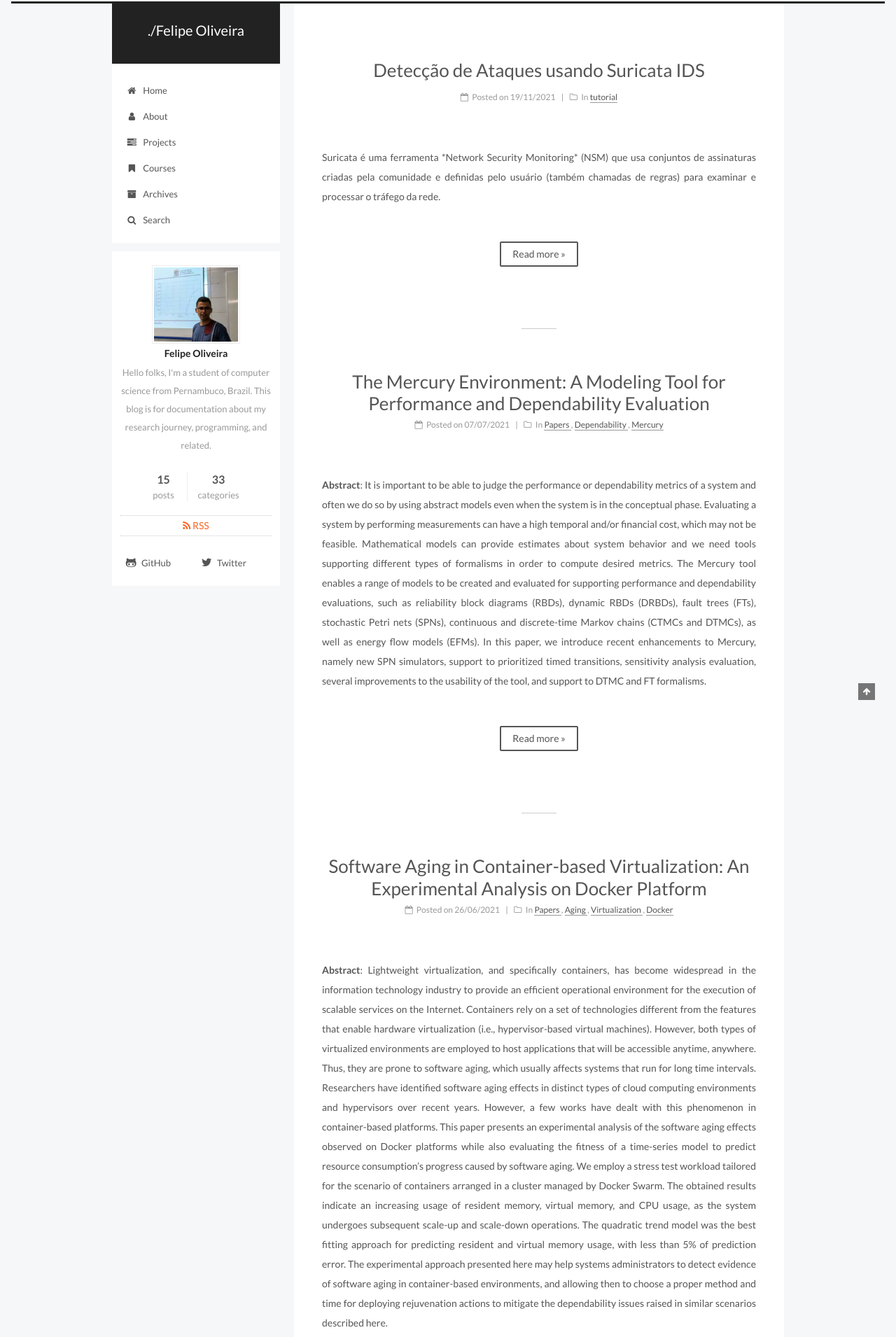
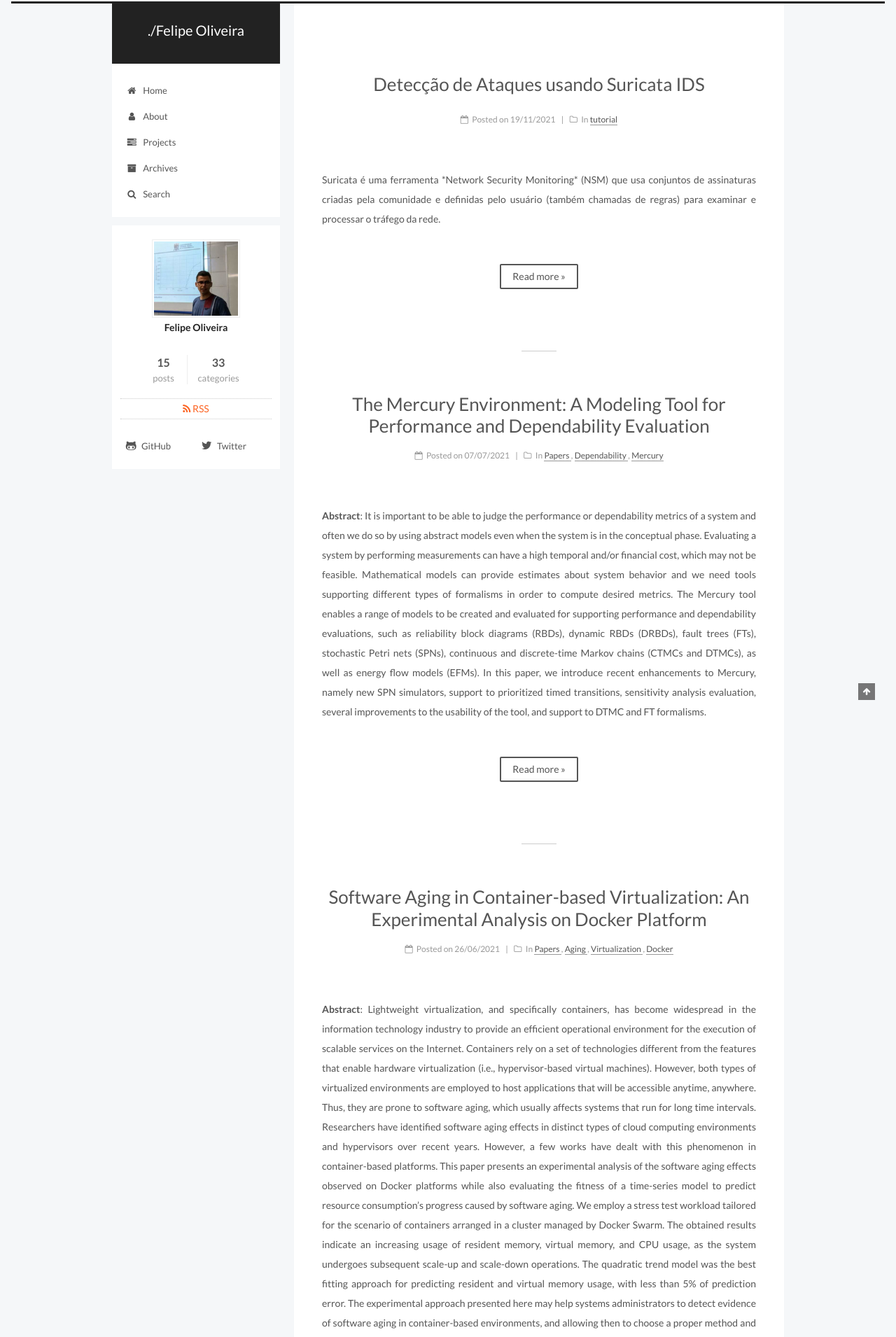
Before and after one commit to fdoliv/fdoliv.github.io, a Jekyll site: the page built from index.html, in a window 1280 px wide. Shown: the top 1910 px of the page at 70% size. Built offline with Jekyll 4.4.1, drawn with Linux system fonts in a browser that asks for light colours; the list of posts is cut into pages by our own code; some of the changed lines change nothing that is shown.

Commit message:
remove courses page

```diff
--- a/_config.yml
+++ b/_config.yml
@@ -17,7 +17,7 @@
 
 # URL
 ## If your site is put in a subdirectory, set url as 'http://yoursite.com' and baseurl as '/child'
-url: http://flpdias14.github.io
+url: http://fdoliv.github.io
 baseurl:
 permalink: pretty
 
@@ -112,7 +112,7 @@
 canonical: true
 
 # Change headers hierarchy on site-subtitle (will be main site description) and on all post/pages titles for better SEO-optimization.
-seo: false
+seo: true
 
 # If true, will add site-subtitle to index page, added in jekyll config.
 # subtitle: Subtitle
@@ -128,7 +128,7 @@
   #categories: /categories/
   about: /about/
   projects: /projects/
-  courses: /courses/
+  # courses: /courses/
   archives: /archives/
   # tags: /tags/
   #sitemap: /sitemap.xml
```
Also changed, not shown: 1 other file.
